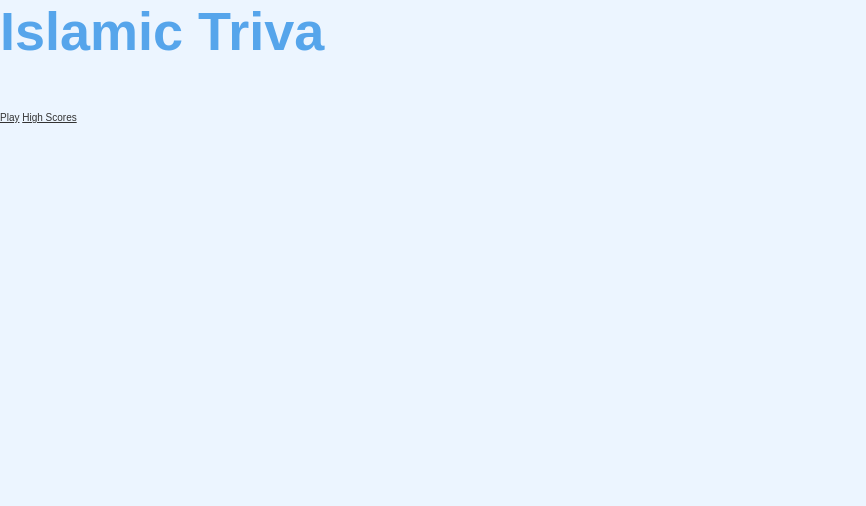
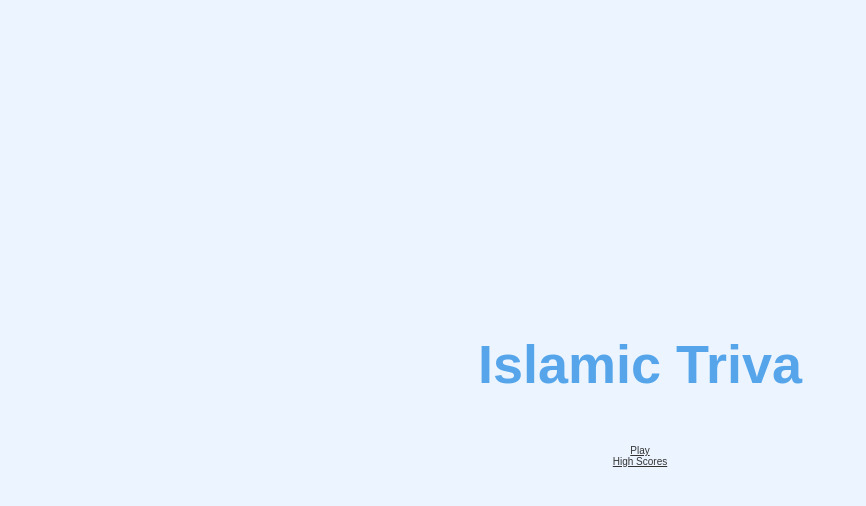
Before and after one commit to alghaibb/quiz-app, a plain HTML site: page index.html in a window 1280 px wide. Shown: the whole page, without its empty margins (0-866 px from the left). Drawn offline with Linux system fonts and the light colour scheme.

Commit message:
Updated the CSS styling in project #1

```diff
--- a/app.css
+++ b/app.css
@@ -41,3 +41,39 @@ h3 {
 }
 
 /* UTILITIES */
+
+.container {
+    width: 100vw;
+    height: 100vh;
+    display: flex;
+    justify-content: center;
+    align-items: center;
+    max-width: 80rem;
+    margin: 0 auto;
+}
+
+.container > * {
+    width: 100%;
+}
+
+.flex-column {
+    display: flex;
+    flex-direction: column;
+}
+
+.flex-center {
+    justify-content: center;
+    align-items: center;
+}
+
+.justify-center {
+    justify-content: center;
+}
+
+.text-center {
+    text-align: center;
+}
+
+.hidden {
+    display: none;
+}
```
